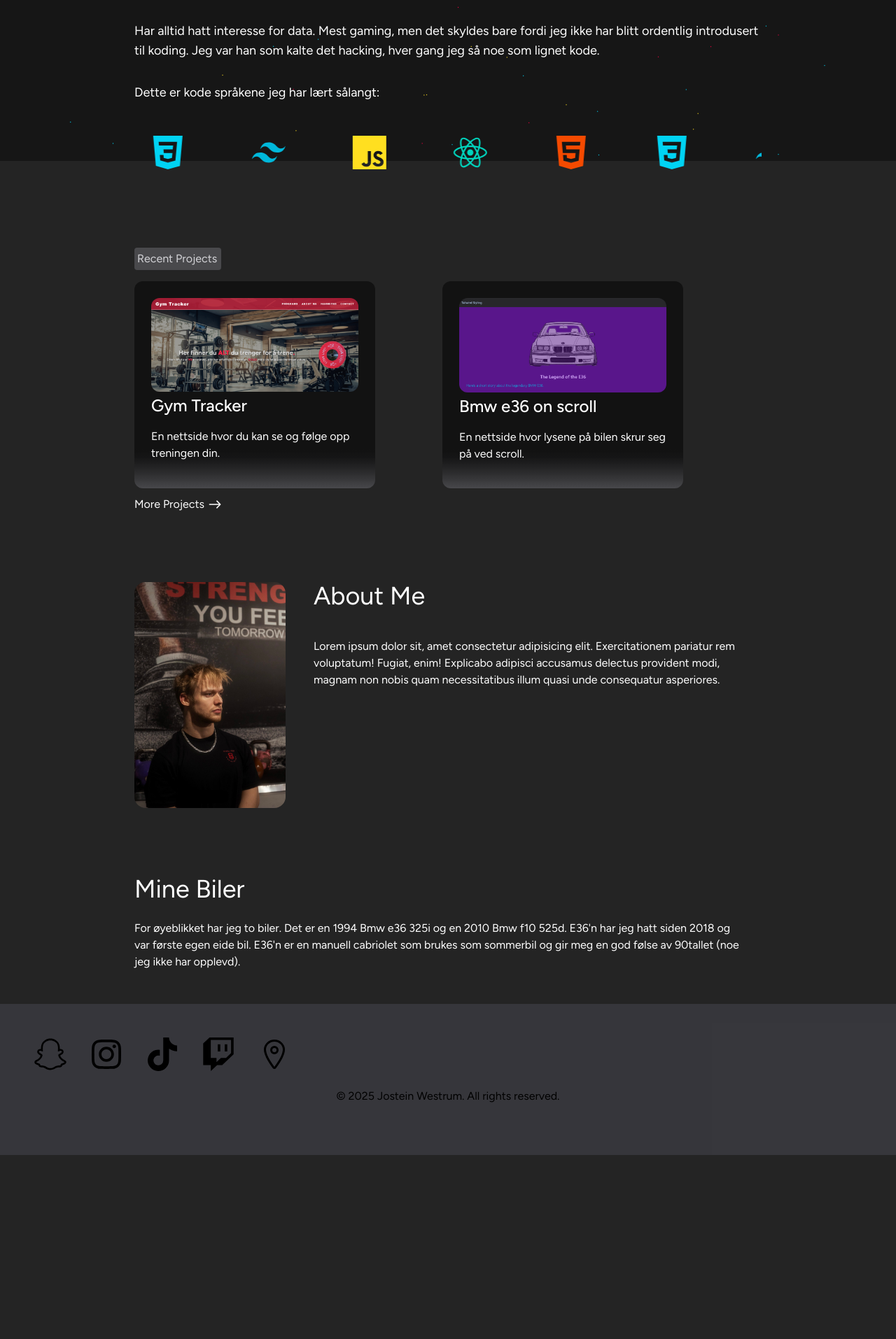
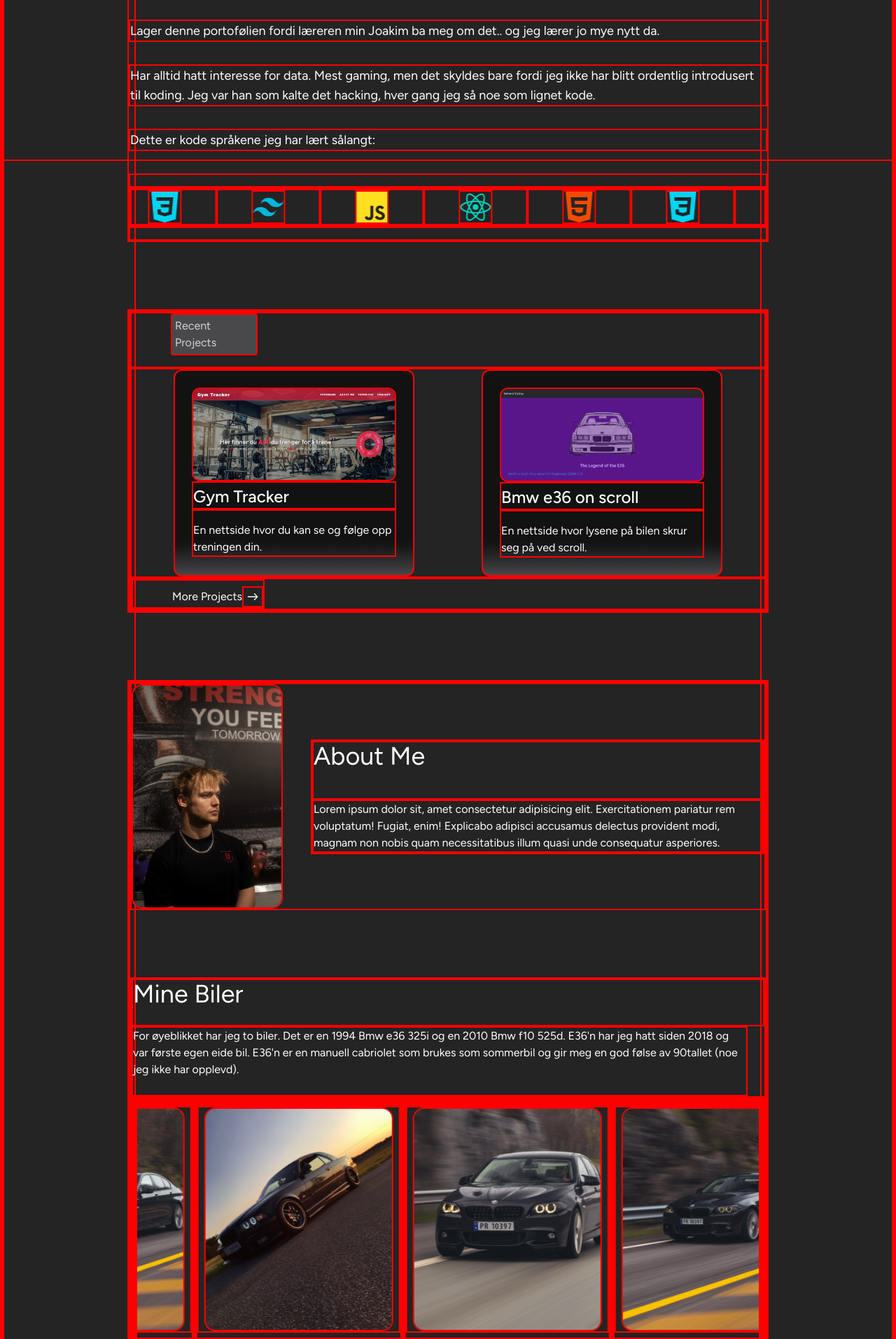
Before and after one commit to Jostein24sfj/react-portfolie-v2, a React (Vite) app: page / in a window 1280 px wide. Shown: the part 570-2484 px from the top of the page at 70% size. Before the commit the page ends 2221 px from the top, so only its background shows below. Built offline with nearby package versions, Linux system fonts and the light colour scheme.

Commit message:
still needs fixing

```diff
--- a/src/App.css
+++ b/src/App.css
@@ -1,5 +1,9 @@
 @import "slick-carousel/slick/slick.css";
 @import "slick-carousel/slick/slick-theme.css";
+
+* {
+  border: 2px solid red;
+}
 
 /* #root {
   max-width: 1280px;
--- a/src/components/AboutMe.jsx
+++ b/src/components/AboutMe.jsx
@@ -19,7 +19,7 @@ export default function AboutMe() {
 
   return (
     <div className="flex flex-col gap-24">
-      <div className="flex gap-10">
+      <div className="flex gap-10 justify-center items-center">
         <img
           className="w-54 rounded-2xl"
           src="/profilBilde.jpg"
@@ -37,23 +37,29 @@ export default function AboutMe() {
       </div>
       <div className="flex flex-col">
         <h3 className="text-4xl pb-6">Mine Biler</h3>
-        <p className="mr-6">
+        <p className="mr-6 pb-6">
           For øyeblikket har jeg to biler. Det er en 1994 Bmw e36 325i og en
           2010 Bmw f10 525d. E36'n har jeg hatt siden 2018 og var første egen
           eide bil. E36'n er en manuell cabriolet som brukes som sommerbil og
           gir meg en god følse av 90tallet (noe jeg ikke har opplevd).
         </p>
-        {/* <Slider {...settings} className="max-w-4xl">
+        <div>
+          <div className="flex justify-center">
+            <Slider
+              {...settings}
+              className="flex justify-center items-center max-w-4xl">
               {images.map((src, index) => (
                 <div key={index} className="px-2">
                   <img
-                className="rounded-2xl w-full h-80 object-cover"
+                    className="rounded-2xl w-70 h-80 object-cover"
                     src={src}
                     alt={`Slide ${index + 1}`}
                   />
                 </div>
               ))}
-        </Slider> */}
+            </Slider>
+          </div>
+        </div>
       </div>
     </div>
   );
--- a/src/components/AllProjects.jsx
+++ b/src/components/AllProjects.jsx
@@ -49,7 +49,7 @@ export default function AllProjects() {
               className="flex pt-1 font-medium text-2xl cursor-pointer hover:scale-105"
               target="_blank"
               rel="noopener noreferrer"
-              href="https://tailwind-first-test-project.vercel.app/">
+              href="https://restaurantmenyen.vercel.app/">
               Restaurantmenyen
             </a>
             <p className="pt-4">
--- a/src/components/AppContent.jsx
+++ b/src/components/AppContent.jsx
@@ -19,7 +19,7 @@ export default function AppContent() {
 
   return (
     <>
-      <section className="flex flex-row">
+      <section className="flex flex-row items-center">
         <img
           className="w-34 h-34 rounded-full border-4 border-zinc-400 p-1"
           src="/IMG_22552.png"
--- a/src/components/Footer.jsx
+++ b/src/components/Footer.jsx
@@ -8,9 +8,9 @@ export default function Footer() {
   return (
     <>
       <div id="footer" className="w-full">
-        <div className="bg-zinc-700/70 p-12 w-full">
+        <div className="bg-zinc-700/30 p-12 w-full">
           <div className="">
-            <div className="flex gap-8 text-5xl">
+            <div className="flex justify-center gap-8 text-5xl">
               <a
                 className="hover:text-yellow-300"
                 target="_blank"
--- a/src/components/Layout.jsx
+++ b/src/components/Layout.jsx
@@ -4,39 +4,39 @@ import { Outlet } from "react-router-dom";
 import { useEffect } from "react";
 
 export default function Layout({ children }) {
-  useEffect(() => {
-    function createHeader() {
-      if (window.FinisherHeader) {
-        new window.FinisherHeader({
-          count: 100,
-          size: { min: 2, max: 2, pulse: 0 },
-          speed: {
-            x: { min: 0.01, max: 0.1 },
-            y: { min: 0.01, max: 0.1 },
-          },
-          colors: {
-            background: "#161616",
-            particles: ["#ec003f", "#00d3f2", "#ffdf20"],
-          },
-          blending: "overlay",
-          opacity: { center: 1, edge: 0.2 },
-          skew: 0,
-          shapes: ["c"],
-        });
-      }
-    }
+  // useEffect(() => {
+  //   function createHeader() {
+  //     if (window.FinisherHeader) {
+  //       new window.FinisherHeader({
+  //         count: 100,
+  //         size: { min: 2, max: 2, pulse: 0 },
+  //         speed: {
+  //           x: { min: 0.01, max: 0.1 },
+  //           y: { min: 0.01, max: 0.1 },
+  //         },
+  //         colors: {
+  //           background: "#161616",
+  //           particles: ["#ec003f", "#00d3f2", "#ffdf20"],
+  //         },
+  //         blending: "overlay",
+  //         opacity: { center: 1, edge: 0.2 },
+  //         skew: 0,
+  //         shapes: ["c"],
+  //       });
+  //     }
+  //   }
 
-    createHeader();
+  //   createHeader();
 
-    const handleResize = () => {
-      const oldCanvas = document.querySelector(".finisher-canvas");
-      if (oldCanvas) oldCanvas.remove();
-      createHeader();
-    };
+  //   const handleResize = () => {
+  //     const oldCanvas = document.querySelector(".finisher-canvas");
+  //     if (oldCanvas) oldCanvas.remove();
+  //     createHeader();
+  //   };
 
-    window.addEventListener("resize", handleResize);
-    return () => window.removeEventListener("resize", handleResize);
-  }, []);
+  //   window.addEventListener("resize", handleResize);
+  //   return () => window.removeEventListener("resize", handleResize);
+  // }, []);
 
   return (
     <>
@@ -51,7 +51,7 @@ export default function Layout({ children }) {
           zIndex: -1,
         }}
       />
-      <main className="pt-12  justify-center max-w-4xl text-white mb-12 grid gap-24">
+      <main className="pt-12 justify-center max-w-4xl text-white mb-12 grid gap-24">
         {children}
       </main>
     </>
--- a/src/components/Projects.jsx
+++ b/src/components/Projects.jsx
@@ -5,12 +5,12 @@ export default function Projects() {
   return (
     <>
       <div className="flex flex-col justify-center">
-        <div className="pb-4">
+        <div className="pb-4 pl-14">
           <h3 className="flex bg-zinc-400/30 w-31 p-1 rounded text-zinc-300">
             Recent Projects
           </h3>
         </div>
-        <section className="flex gap-8 md:gap-24 ">
+        <section className="flex gap-8 md:gap-24 justify-center">
           <section className="flex flex-col w-86 h-74 rounded-xl p-6 bg-gradient-to-b from-black/50 to-zinc-400/30 from-80%">
             <img
               className="flex rounded-xl"
@@ -48,8 +48,8 @@ export default function Projects() {
         </section>
 
         <Link to="/projects">
-          <button className="flex justify-center items-center hover:scale-105 cursor-pointer pt-2">
-            More Projects{" "}
+          <button className="flex justify-center items-center hover:scale-105 cursor-pointer pt-2 pl-14">
+            More Projects
             <IoIosArrowRoundForward className="flex items-center justify-center text-3xl" />
           </button>
         </Link>
```
Lines whose indentation alone changed are shown as unchanged.
